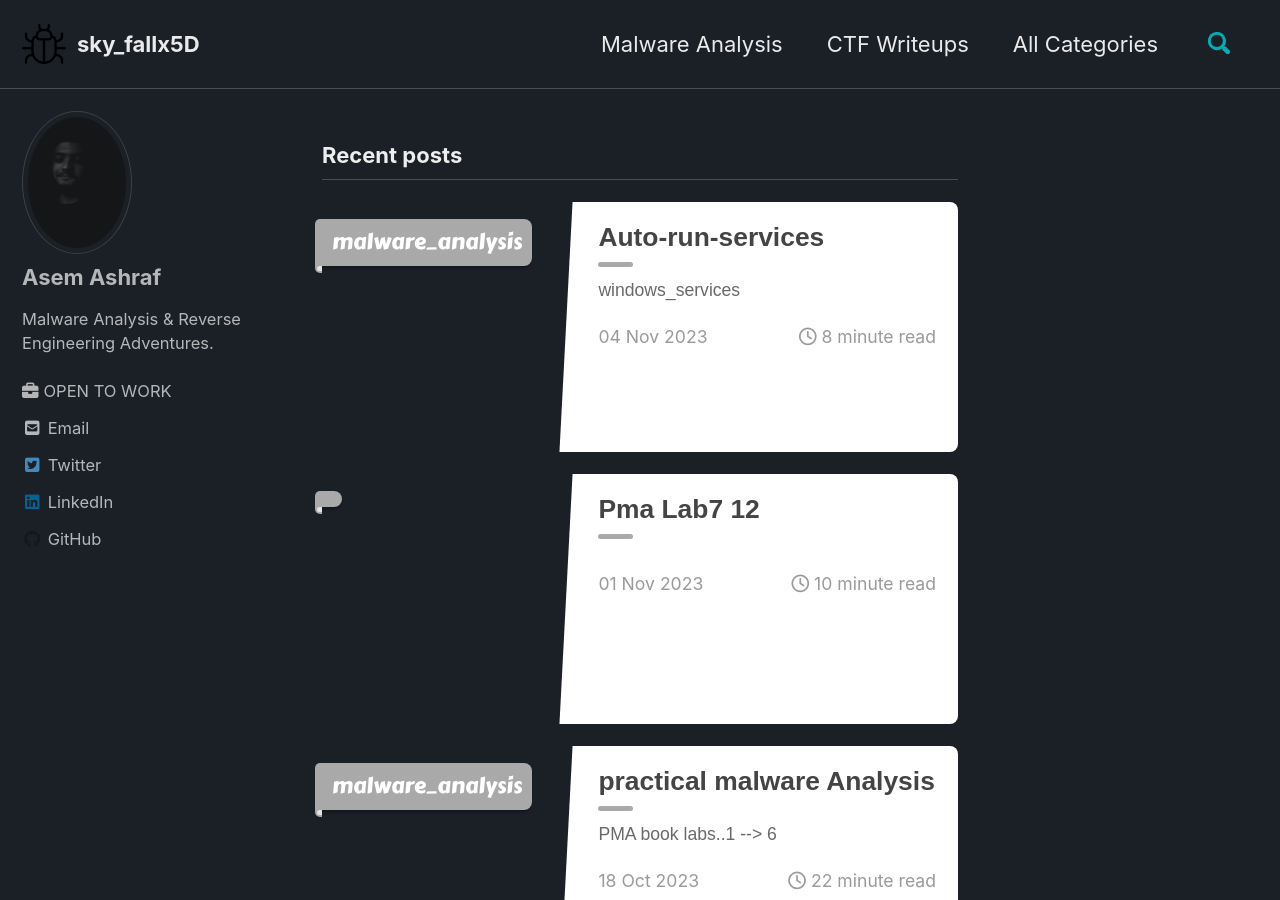
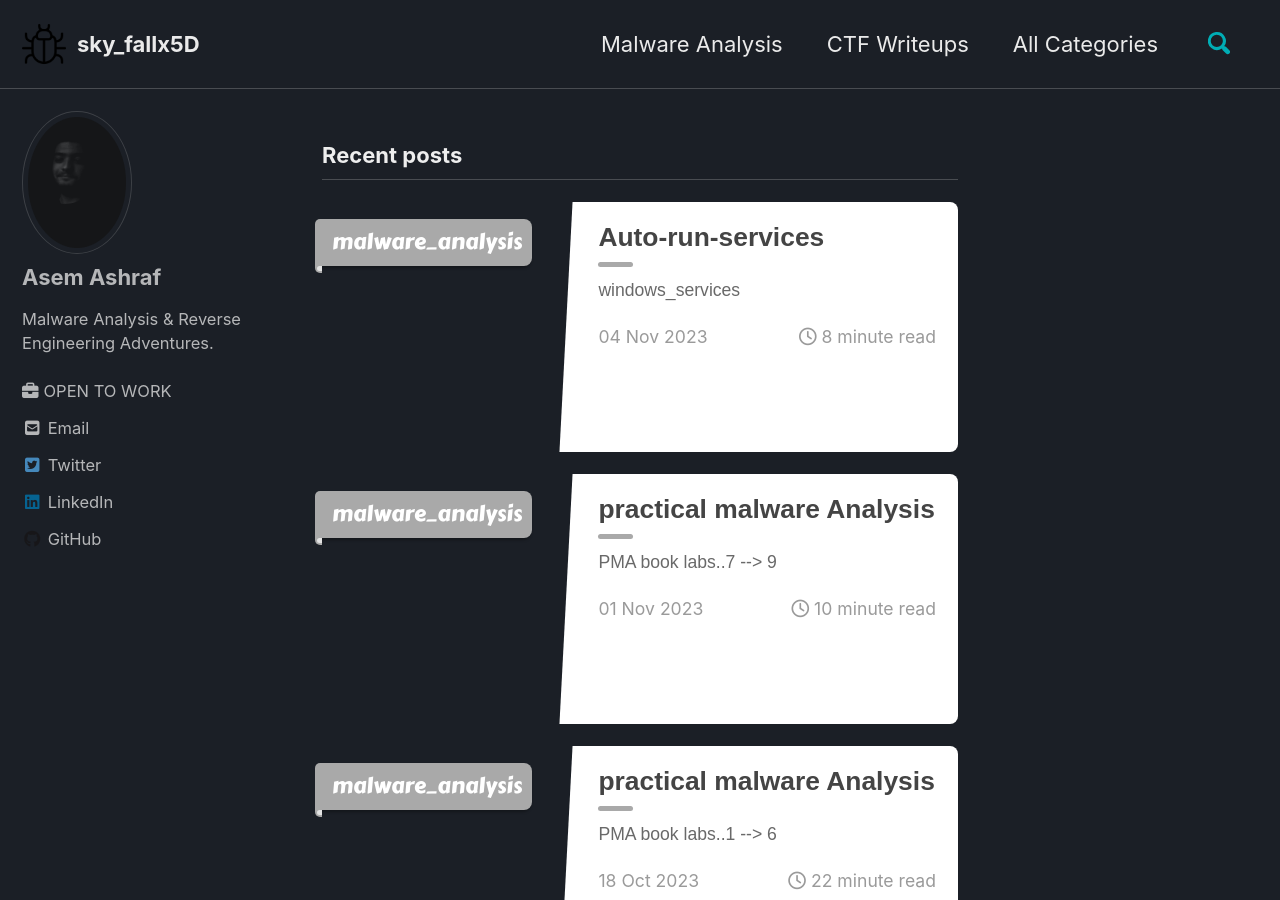
Before and after one commit to Asem-Ashraf-git/Asem-Ashraf-git.github.io, a Jekyll site: the page built from index.html, in a window 1280 px wide and 900 px high. Built offline with Jekyll 4.4.1, drawn with Linux system fonts in a browser that asks for light colours; cached includes are drawn as plain includes; nearby versions of some CDN libraries; the list of posts is cut into pages by our own code.

Commit message:
2023-11-1-PMA-lab7-12.md

```diff
--- a/_posts/malware_analysis/2023-11-1-PMA-lab7-12.md
+++ b/_posts/malware_analysis/2023-11-1-PMA-lab7-12.md
@@ -1,3 +1,15 @@
+---
+title: "practical malware Analysis "
+classes: wide
+header:
+  teaser:/assets/images/malware-analysis/Lab7/lab1_7.png
+ribbon:
+description: "PMA book labs..7 --> 9"
+categories:
+  - malware_analysis
+toc: true
+---
+
 # Lab_7_1:
 
 
```
